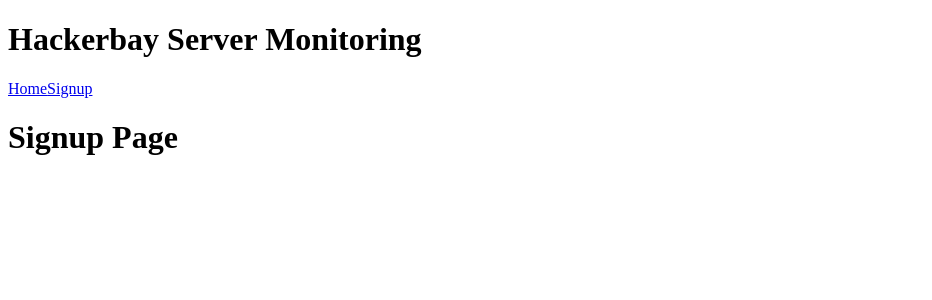
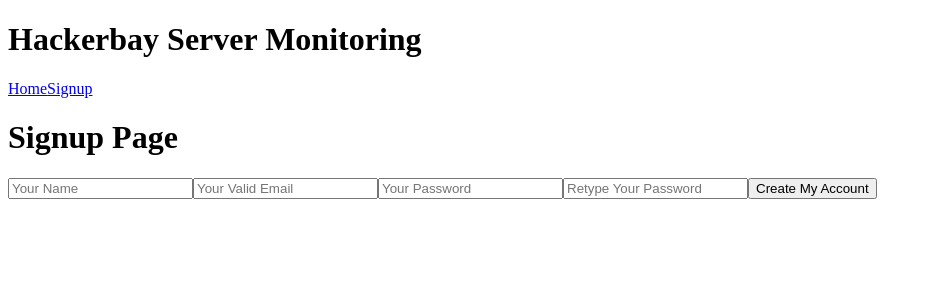
Before and after one commit to SandunWebDev/hackerbay-frontend, a React (Create React App) app: page /signup in a window 1280 px wide. Shown: the top 300 px of the page, without its empty margins (0-932 px from the left). Built offline with nearby package versions, Linux system fonts and the light colour scheme.

Commit message:
Added simple signup form to SignupPage component.

```diff
--- a/src/components/pages/SignupPage/SignupPage.js
+++ b/src/components/pages/SignupPage/SignupPage.js
@@ -2,6 +2,21 @@ import React, { Component } from "react";
 
 export default class SignupPage extends Component {
   render() {
-    return <h1>Signup Page</h1>;
+    return (
+      <div>
+        <h1>Signup Page</h1>
+        <form name="signup_form">
+          <input type="text" name="name" placeholder="Your Name" />
+          <input type="email" name="email" placeholder="Your Valid Email" />
+          <input type="password" name="password" placeholder="Your Password" />
+          <input
+            type="password"
+            name="password_confirm"
+            placeholder="Retype Your Password"
+          />
+          <button>Create My Account</button>
+        </form>
+      </div>
+    );
   }
 }
```
